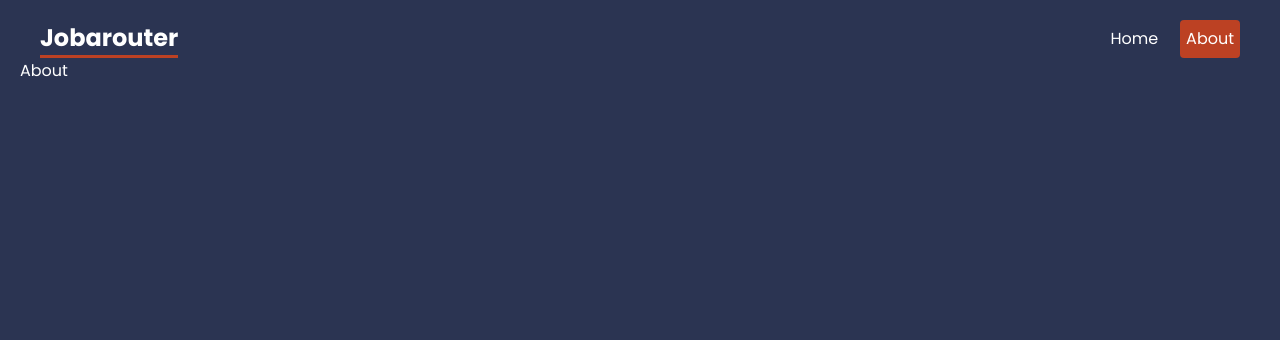
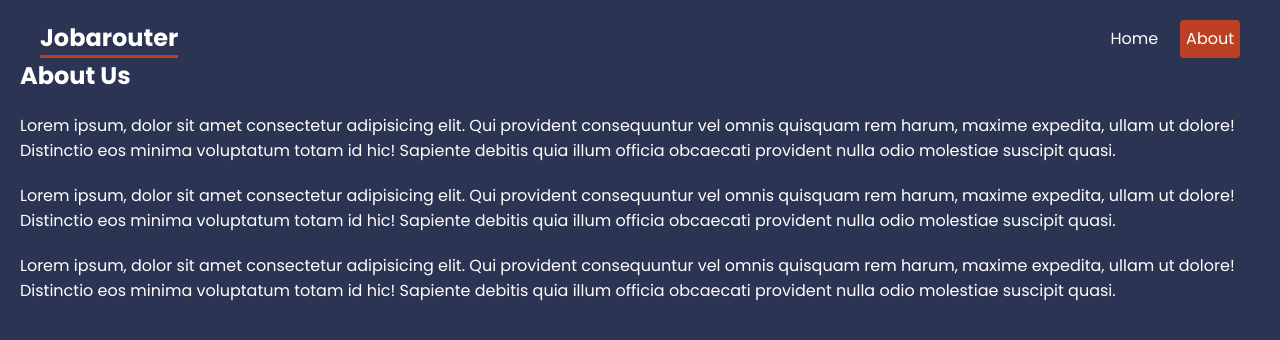
Before and after one commit to JAYMAC1/net_ninja_react_router, a React (Create React App) app: page /about in a window 1280 px wide. Shown: the top 340 px of the page. Built offline with nearby package versions, Linux system fonts and the light colour scheme.

Commit message:
Added pages for Home and About

```diff
--- a/src/pages/About.jsx
+++ b/src/pages/About.jsx
@@ -1,7 +1,28 @@
-import React from 'react'
-
-const About = () => {
-  return <div>About</div>
+export default function About() {
+  return (
+    <div className='about'>
+      <h2>About Us</h2>
+      <p>
+        Lorem ipsum, dolor sit amet consectetur adipisicing elit. Qui provident
+        consequuntur vel omnis quisquam rem harum, maxime expedita, ullam ut
+        dolore! Distinctio eos minima voluptatum totam id hic! Sapiente debitis
+        quia illum officia obcaecati provident nulla odio molestiae suscipit
+        quasi.
+      </p>
+      <p>
+        Lorem ipsum, dolor sit amet consectetur adipisicing elit. Qui provident
+        consequuntur vel omnis quisquam rem harum, maxime expedita, ullam ut
+        dolore! Distinctio eos minima voluptatum totam id hic! Sapiente debitis
+        quia illum officia obcaecati provident nulla odio molestiae suscipit
+        quasi.
+      </p>
+      <p>
+        Lorem ipsum, dolor sit amet consectetur adipisicing elit. Qui provident
+        consequuntur vel omnis quisquam rem harum, maxime expedita, ullam ut
+        dolore! Distinctio eos minima voluptatum totam id hic! Sapiente debitis
+        quia illum officia obcaecati provident nulla odio molestiae suscipit
+        quasi.
+      </p>
+    </div>
+  )
 }
-
-export default About
--- a/src/pages/Home.jsx
+++ b/src/pages/Home.jsx
@@ -1,7 +1,26 @@
-import React from 'react'
-
-const Home = () => {
-  return <div>Home</div>
+export default function Home() {
+  return (
+    <div className='home'>
+      <h2>Welcome</h2>
+      <p>
+        Lorem ipsum dolor sit amet consectetur adipisicing elit. Rerum dolor
+        assumenda, itaque nesciunt alias voluptatum nobis blanditiis eos
+        officiis aperiam earum eum vel quas odio optio, distinctio ab sunt unde
+        incidunt ipsum omnis amet magnam accusantium aut! Excepturi, cupiditate
+        iusto!
+      </p>
+      <p>
+        Lorem ipsum dolor sit, amet consectetur adipisicing elit. Necessitatibus
+        veniam ducimus eligendi nihil, cumque ab eveniet modi architecto quidem,
+        non odit saepe facere voluptas esse mollitia illo fuga exercitationem id
+        dicta iusto eaque numquam quaerat ad! Fugit velit beatae laudantium.
+      </p>
+      <p>
+        Lorem ipsum dolor sit, amet consectetur adipisicing elit. Necessitatibus
+        veniam ducimus eligendi nihil, cumque ab eveniet modi architecto quidem,
+        non odit saepe facere voluptas esse mollitia illo fuga exercitationem id
+        dicta iusto eaque numquam quaerat ad! Fugit velit beatae laudantium.
+      </p>
+    </div>
+  )
 }
-
-export default Home
```
